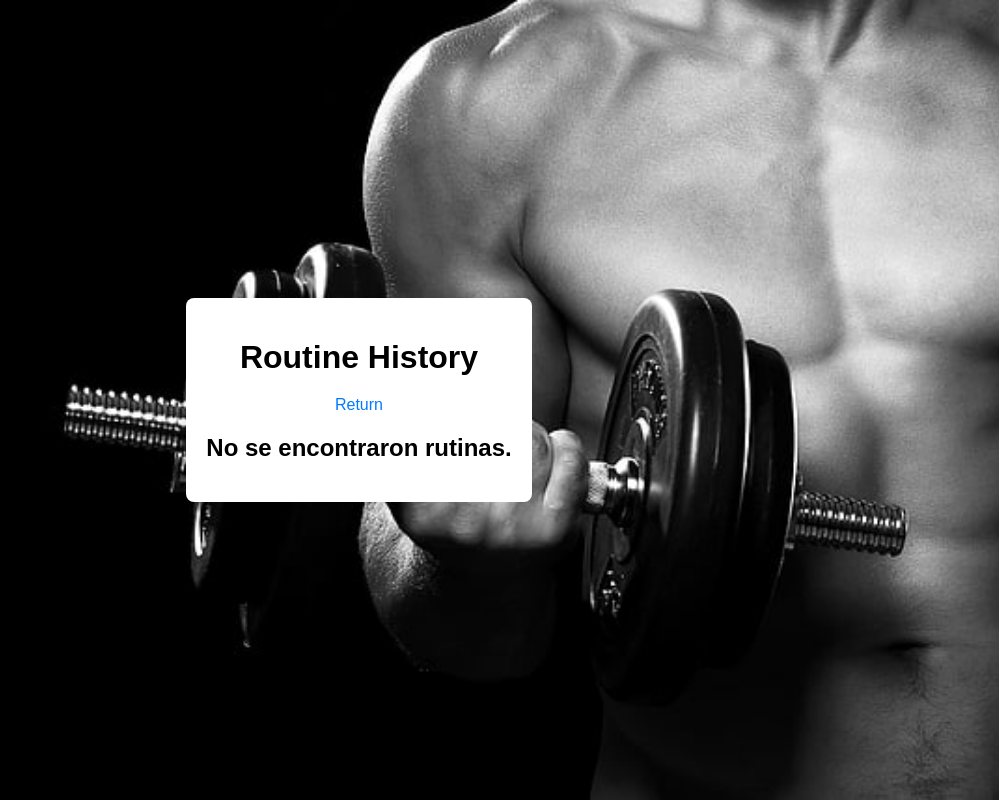
After one commit to MartinBetancur/PocketGymbro-Project, a Django app: page /main/historial_R/ in a window 1280 px wide. The commit adds this page. Shown: the whole page, without its empty margins (281-1280 px from the left). Run offline with Django 5.2, Linux system fonts and the light colour scheme; a user stored in the database is signed in; data comes from the database, SQL or seed files in the repository; both versions use the stored data as it was after the commit.

Commit message:
Bot lesiones e historial

```diff
--- /dev/null
+++ b/gymapp/templates/historial_r.html
@@ -0,0 +1,115 @@
+<!DOCTYPE html>
+<html lang="en">
+<head>
+    <meta charset="UTF-8">
+    <meta name="viewport" content="width=device-width, initial-scale=1.0">
+    <title>Routine History</title>
+    <style>
+        .cover {
+            background-image: url('/static/images/third.jpg') !important;
+            background-position: center center;
+            background-repeat: no-repeat;
+            background-size: cover;
+            background-attachment: fixed;
+            position: absolute;
+            top: 0;
+            left: 0;
+            width: 100%;
+            height: 100%;
+            display: flex;
+            justify-content: center;
+            align-items: center;
+        }
+        body {
+            font-family: Arial, sans-serif;
+            margin: 0;
+            padding: 0;
+            background-color: #f8f9fa;
+        }
+
+        .container {
+            max-width: 600px;
+            margin: 0 auto;
+            padding: 20px;
+            background-color: #fff;
+            border-radius: 8px;
+            box-shadow: 0 0 10px rgba(0, 0, 0, 0.1);
+        }
+
+        h1 {
+            text-align: center;
+            margin-bottom: 20px;
+        }
+
+        .return-link {
+            display: block;
+            text-align: center;
+            margin-bottom: 20px;
+            color: #007bff;
+            text-decoration: none;
+        }
+
+        form {
+            margin-bottom: 20px;
+        }
+
+        input[type="text"] {
+            width: 100%;
+            padding: 10px;
+            border: 1px solid #ccc;
+            border-radius: 5px;
+            margin-bottom: 10px;
+            box-sizing: border-box;
+        }
+
+        button[type="submit"] {
+            background-color: #007bff;
+            color: #fff;
+            padding: 10px 20px;
+            border: none;
+            border-radius: 5px;
+            cursor: pointer;
+        }
+
+        button[type="submit"]:hover {
+            background-color: #0056b3;
+        }
+
+        .form-actions {
+            text-align: center;
+        }
+    </style>
+</head>
+<body>
+<div class="cover">
+    <div class="container">
+        <h1>Routine History</h1>
+        <a href="/main" class="return-link">Return</a>
+
+        {% if hist %}
+        {% for historial in hist %}
+        <div class="routine-entry">
+            <p><strong>Fecha:</strong> {{ historial.fecha }}</p>
+            <h2>Rutina de Ejercicio</h2>
+            <p><strong>Tiempo Aproximado:</strong> {{ historial.rutina.Tiempo_Aproximado }}</p>
+            <p><strong>Tiempo de Descanso:</strong> {{ historial.rutina.Tiempo_de_Descanso }}</p>
+            <p><strong>Calentamiento:</strong> {{ historial.rutina.Calentamiento }}</p>
+            <p><strong>Número de series por ejercicio:</strong> {{ historial.rutina.Numero_de_series_por_ejercicio }}</p>
+
+            <h3>Ejercicios</h3>
+            <ul>
+                {% for key, value in historial.rutina.Ejercicios.items %}
+                <li><strong>{{ key }}:</strong> {{ value }}</li>
+                {% endfor %}
+            </ul>
+            <p><strong>Lesiones:</strong> {{ historial.lesiones }}</p>
+            <p><strong>Opinión:</strong> {{ historial.opinion }}</p>
+        </div>
+        {% endfor %}
+        {% else %}
+        <h2>No se encontraron rutinas.</h2>
+        {% endif %}
+    </div>
+</div>
+</body>
+</html>
--- a/gymapp/templates/mainPage.html
+++ b/gymapp/templates/mainPage.html
@@ -142,6 +142,8 @@
                 <a href="/main/macrosCalc/" class="btn">Macros</a>
                 <a href="/main/rutinas/" class="btn">Routine</a>
                 <a href="/main/visualDieta/" class="btn">View your weekly diet</a>
+                <a href="/main/historial_R/" class="btn">View your routine history</a>
+                <a href="/main/lesiones/" class="btn">View your injuries</a>
             </div>
         </div>
     </div>
--- a/gymapp/views.py
+++ b/gymapp/views.py
@@ -323,10 +323,60 @@ def rutina_go(request):
                 Historial.objects.create(user = request.user, fecha = datetime.now(), rutina = respuesta_v, opinion = opinion, lesiones = lesiones)
             else:
                 Historial.objects.create(user = request.user, fecha = datetime.now(), rutina = respuesta_v, opinion = opinion, lesiones = lesiones)
-                Lesiones.objects.create(user = request.user, lesion = lesiones)
+                Lesiones.objects.create(user = request.user, lesion = lesiones, estado = False, fecha = datetime.now())
             return redirect('main')
         respuesta_v = request.POST.get('r')
         return render(request, 'rutinaDid.html', {'r':respuesta_v})
 
     else:
         return redirect('main')
+
+
+@login_required
+def historial_rutinas(request):
+
+    rutinas = Historial.objects.filter(user = request.user)
+    if not rutinas:
+
+        papadio = True
+        return render(request, 'historial_r.html', {'noR': papadio })
+    else:
+
+        return render(request,'historial_r.html', {'hist':rutinas})
+
+@login_required
+def chatLesiones(request):
+    if request.method == 'POST':
+        lesion_id = request.POST.get('lesion_id')
+
+        lesion = Lesiones.objects.get(id=lesion_id)
+        # Cambiar el estado de la lesión
+        lesion.estado = not lesion.estado  # Cambiar entre True y False
+        lesion.save()
+        return redirect('/main/lesiones/')
+
+
+    else:
+
+        les = Lesiones.objects.filter(user = request.user)
+        if not les:
+
+            return render(request, 'lesionesBot.html')
+
+        return render(request, 'lesionesBot.html', {'les':les})
+
+@login_required
+def botLesiones(request):
+    if request.method == 'POST':
+        if request.POST.get('action') == 'chat':
+            res = request.POST.get('user_input')
+            les = request.POST.get('lesion')
+            solicitud = f'''Quiero que actues como un medico deportivo, y le propongas ejercicios de recuperacion para ciertas lesiones, en este caso la lesion es: {les},
+        ademas la persona puede que te de detalles extra en este caso son:{res}, si la persona no te da detalles adicionales basate en la lesion antes dada'''
+            solicitud = get_completion(solicitud)
+            return render(request, 'chatBotLesiones.html', {'respuesta':solicitud})
+        les = request.POST.get('lesion')
+
+        return render(request, 'chatBotLesiones.html',{'lesion':les})
+    else:
+        redirect('/main/lesiones/')
--- a/pocketgymbro/urls.py
+++ b/pocketgymbro/urls.py
@@ -47,6 +47,9 @@ urlpatterns = [
     path('main/rutinas/did/', gymappViews.rutina_go, name='rutinaDid'),
     path('main/dietaS/', gymappViews.semanalDieta, name='dSemanal'),
     path('main/visualDieta/', gymappViews.vista_dieta, name='visualD'),
+    path('main/historial_R/', gymappViews.historial_rutinas, name='histR'),
+    path('main/lesiones/', gymappViews.chatLesiones, name='inj'),
+    path('main/lesiones/bot/', gymappViews.botLesiones, name='lesiobot'),
 
 ]
 
```
Also changed, not shown: gymapp/models.py (+2 -5 lines), gymapp/templates/chatBotLesiones.html (added, +90 -0 lines), gymapp/templates/lesionesBot.html (added, +126 -0 lines), db.sqlite3, gymapp/migrations/0021_lesiones_estado.py (added), gymapp/migrations/0022_lesiones_fecha.py (added).
